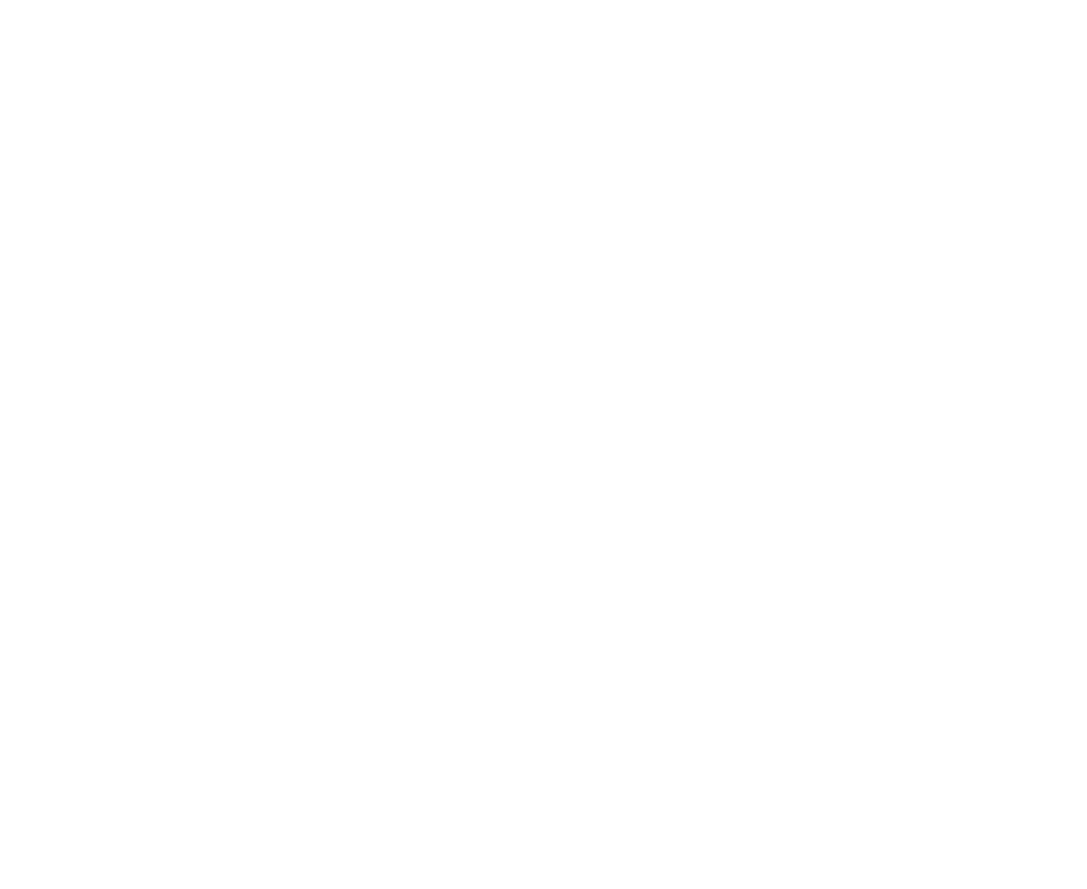
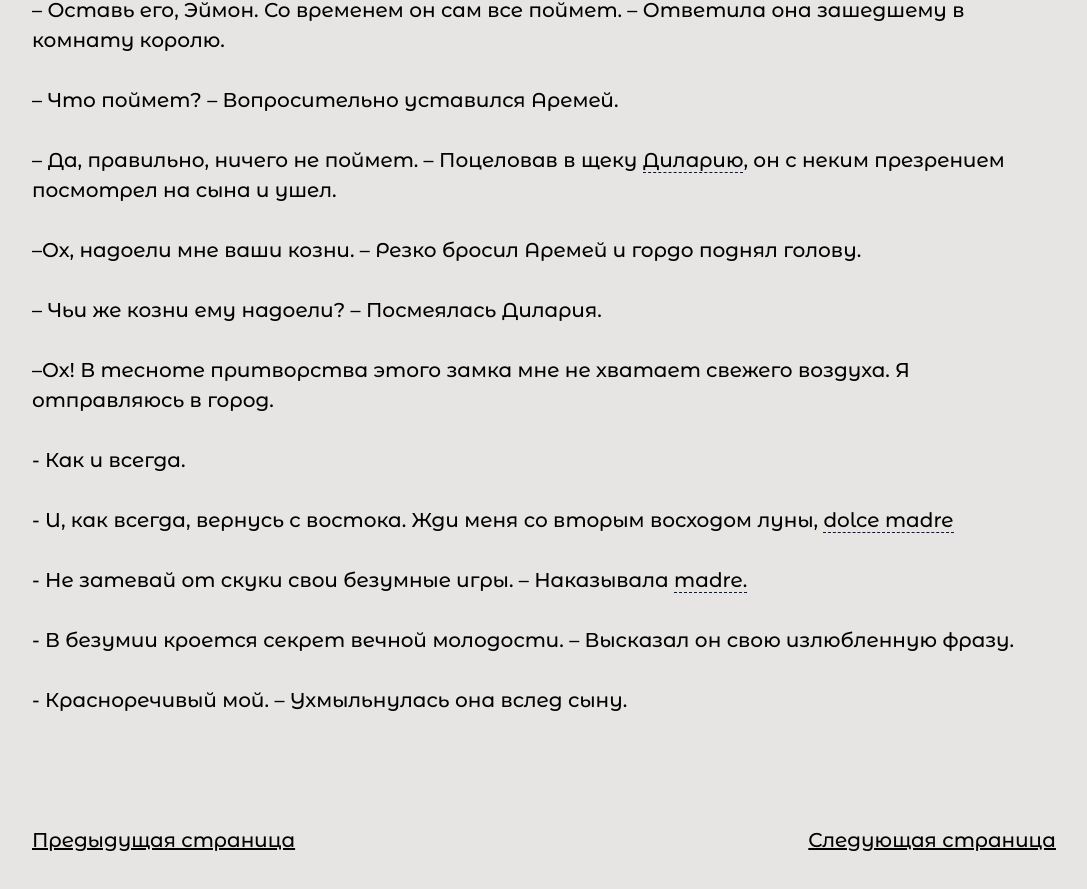
Before and after one commit to FelikMine/BookStore, a React (Vite) app: page /book/dirty-blood in a window 1280 px wide. Shown: the part 2691-3580 px from the top of the page, without its empty margins (96-1183 px from the left). Before the commit the page ends 1826 px from the top, so only its background shows below. Built offline with nearby package versions, Linux system fonts and the light colour scheme.

Commit message:
add first chapter

```diff
--- a/src/dirtyblood/DB1.jsx
+++ b/src/dirtyblood/DB1.jsx
@@ -81,7 +81,96 @@
             самоуверенность. Это был единственный порок,
             который <Tippy content="Эймон Мантер, отец Аремео"><span className="tooltip">Эймон</span></Tippy> пронес через всю свою жизнь.
             – Сколько ещё ты будешь осквернять стены
-            нашего старинного замка этими дешевыми
+            нашего старинного замка этими дешевыми профурсетками?! Тебе в скором времени
+            предстоит занять мое место, место короля, а ты
+            до сих пор балуешься
+            <br /><br />
+            – Я живу в удовольствие, отец.
+            <br /><br />
+            –Правитель, живущий в удовольствие, заботится
+            лишь о себе любимом, что, в свою очередь,
+            ведет к краху королевства. Никогда не говори
+            так. Истинный король должен служить народу!
+            Наш крест самый тяжелый.
+            <br /><br />
+            – Ты слишком правильный. Я думаю, ты
+            единственный из династии, кого не упомянут в
+            летописях.
+            <br /><br />
+            –Аремей! – Разъярённо крикнул он. – Довольно!
+            <br /><br />
+            –Конечно, конечно, слушаю и повинуюсь! – С его
+            губ сорвался самовольный смешок.
+            <br /><br />
+            Аремей церемонно развернулся и поспешил в
+            другую залу, подальше от надоедливой ругани
+            заботливого отца. Может года два назад он
+            пытался прислушиваться к его речам. Но они
+            повторялись вновь и вновь, по любому поводу.
+            Разбалованного принца это стало раздражать.
+            Когда человек чувствует, даже на
+            подсознательном уровне, тесноту своей
+            свободы, он начинает пятиться назад, отходить
+            от того, что может пошатнуть его устоявшийся
+            образ жизни. Он действует на основе привычек и
+            инстинктов. Это верно, но не всегда. Не
+            допускай мы каплю сомнения, не стремились бы
+            изучить новое, деградировали в развитии. Или, в
+            лучшем случае, жили бы традициями.
+            Оставались на одном месте, примерно в то время
+            как научились защищаться и ограждаться от
+            естественных опасностей.
+            <br /><br />
+            –О! Моя любимая матушка! – приветствовал
+            Аремей. – Выглядишь замечательно!
+            <br /><br />
+            – Без лести нет чести! Доброе утро, сын мой! –
+            ответила женщина лет 36, с двумя черными
+            длинными косами, развевающимися от каждого
+            ее движения, небесными глазами. Белое платье
+            с голубыми вырезками в виде цветов и серыми
+            полосами по краям прекрасно дополняло образ
+            невинности. Но вместе с тем она была
+            трудолюбива.
+            <br /><br />
+            – Твой муж вновь меня поучает меня…
+            <br /><br />
+            – Оставь его, Эймон. Со временем он сам все
+            поймет. – Ответила она зашедшему в комнату
+            королю.
+            <br /><br />
+            – Что поймет? – Вопросительно уставился
+            Аремей.
+            <br /><br />
+            – Да, правильно, ничего не поймет. – Поцеловав
+            в щеку <Tippy content="Дилария Мантер, бывшая Сэнд."><span className='tooltip'>Диларию</span></Tippy>
+            , он с неким презрением
+            посмотрел на сына и ушел.
+            <br /><br />
+            –Ох, надоели мне ваши козни. – Резко бросил
+            Аремей и гордо поднял голову.
+            <br /><br />
+            – Чьи же козни ему надоели? – Посмеялась
+            Дилария.
+            <br /><br />
+            –Ох! В тесноте притворства этого замка мне не
+            хватает свежего воздуха. Я отправляюсь в
+            город.
+            <br /><br />
+            - Как и всегда.
+            <br /><br />
+            - И, как всегда, вернусь с востока. Жди меня со
+            вторым восходом луны, <Tippy content="Милая матерь"><span className='tooltip'>dolce madre</span></Tippy>
+            <br /><br />
+            - Не затевай от скуки свои безумные игры. –
+            Наказывала <Tippy content="Мать"><span className='tooltip'>madre.</span></Tippy>
+            <br /><br />
+            - В безумии кроется секрет вечной молодости. –
+            Высказал он свою излюбленную фразу.
+            <br /><br />
+            - Красноречивый мой. – Ухмыльнулась она вслед
+            сыну.
+            <br /><br />
             </p>
         </>
     )
```
